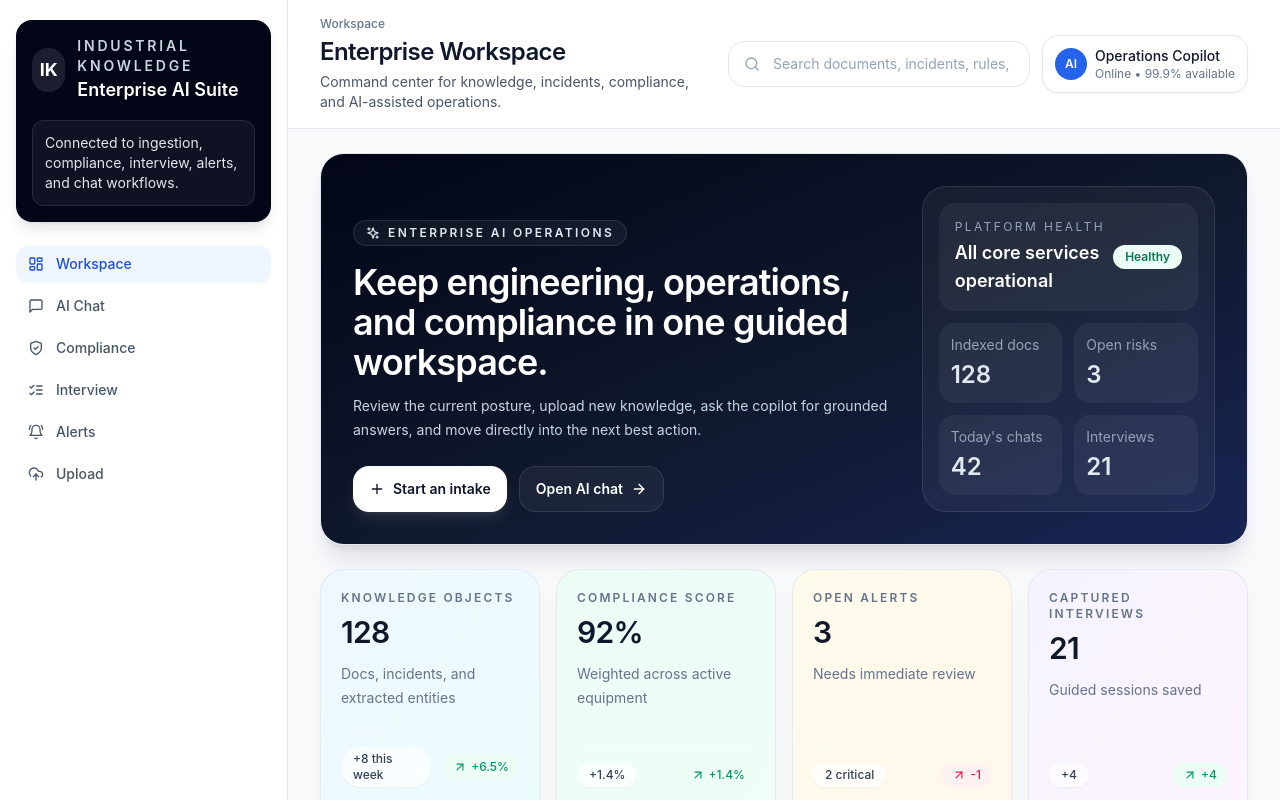
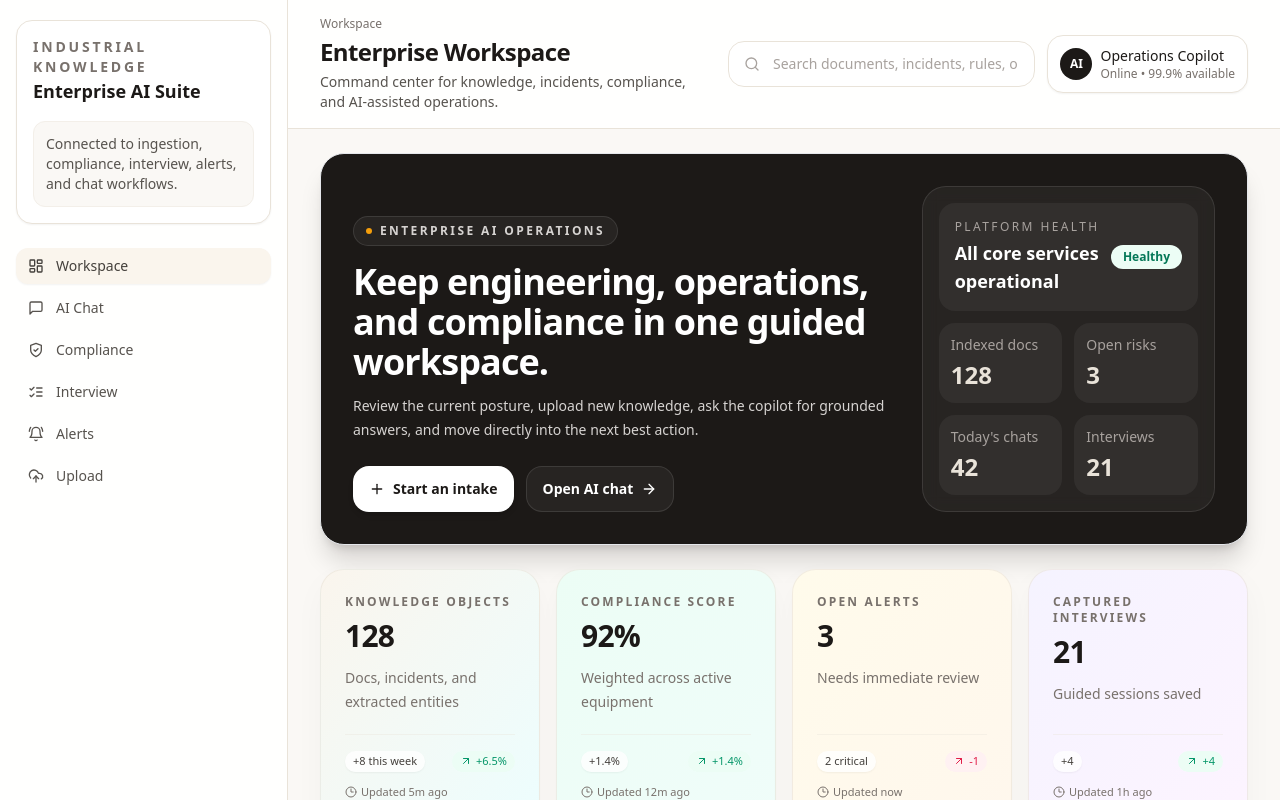
Before and after one commit to Ravindranbit/industrial-knowledge-intelligence, a Next.js app in the folder frontend/: page / in a window 1280 px wide. Shown: the top 800 px of the page. Built offline with nearby package versions, Linux system fonts and the light colour scheme.

Commit message:
Refactor UI styling to warm cream theme, fix card layouts, remove placeholder icons, and add Framer Motion transitions

```diff
--- a/frontend/components/enterprise-ui.js
+++ b/frontend/components/enterprise-ui.js
@@ -16,7 +16,7 @@ export function StatCard({ label, value, delta, hint, tone = 'blue', updated, tr
   }
 
   return (
-    <div className={`card group relative overflow-hidden bg-gradient-to-br ${toneClasses[tone]} min-h-[176px]`}>
+    <div className={`card group relative overflow-hidden bg-gradient-to-br ${toneClasses[tone]} min-h-[145px] py-4 px-5`}>
       <div className="flex h-full flex-col justify-between gap-5">
         <div>
           <div className="flex items-start justify-between gap-4">
@@ -29,13 +29,13 @@ export function StatCard({ label, value, delta, hint, tone = 'blue', updated, tr
           {hint && <div className="mt-3 text-sm leading-6 text-slate-500">{hint}</div>}
         </div>
 
-        <div className="space-y-3 border-t border-white/60 pt-4">
-          <div className="flex items-center justify-between gap-3 text-xs font-medium text-slate-500">
-            <span className="inline-flex items-center gap-2 rounded-full bg-white/70 px-3 py-1 text-slate-700 shadow-sm">{delta || 'Live metric'}</span>
-            {trend && <span className={`inline-flex items-center gap-1 rounded-full px-2.5 py-1 ${trendTone[trend.direction || 'flat'] || trendTone.flat}`}><ArrowUpRight className="h-3.5 w-3.5" />{trend.label}</span>}
+        <div className="space-y-3 border-t border-slate-200/40 pt-4">
+          <div className="flex flex-wrap items-center justify-between gap-2 text-[11px] font-medium text-slate-500">
+            <span className="inline-flex items-center gap-1.5 rounded-full bg-white/80 px-2 py-0.5 text-slate-700 shadow-sm">{delta || 'Live metric'}</span>
+            {trend && <span className={`inline-flex items-center gap-1 rounded-full px-2 py-0.5 ${trendTone[trend.direction || 'flat'] || trendTone.flat}`}><ArrowUpRight className="h-3 w-3" />{trend.label}</span>}
           </div>
-          <div className="flex items-center justify-between text-xs text-slate-500">
-            {updated ? <span className="inline-flex items-center gap-1.5"><Clock3 className="h-3.5 w-3.5" />{updated}</span> : <span>Updated recently</span>}
+          <div className="flex flex-wrap items-center justify-between gap-2 text-[11px] text-slate-500">
+            {updated ? <span className="inline-flex items-center gap-1"><Clock3 className="h-3 w-3" />{updated}</span> : <span>Updated recently</span>}
             {recentActivity && <span className="font-medium text-slate-600">{recentActivity}</span>}
           </div>
         </div>
@@ -48,7 +48,7 @@ export function SectionHeader({ eyebrow, title, description, action }) {
   return (
     <div className="flex flex-col gap-4 md:flex-row md:items-end md:justify-between">
       <div>
-        {eyebrow && <div className="inline-flex items-center gap-2 rounded-full bg-blue-50 px-3 py-1 text-xs font-semibold uppercase tracking-[0.18em] text-blue-700"><Sparkles className="h-3.5 w-3.5" />{eyebrow}</div>}
+        {eyebrow && <div className="inline-flex items-center gap-2 rounded-full bg-blue-50 px-3 py-1 text-xs font-semibold uppercase tracking-[0.18em] text-blue-700"><span className="h-1.5 w-1.5 rounded-full bg-blue-500" />{eyebrow}</div>}
         <h2 className="mt-3 text-2xl font-semibold tracking-tight text-slate-900 md:text-[2rem]">{title}</h2>
         {description && <p className="mt-3 max-w-3xl text-sm leading-6 text-slate-600 md:text-[15px]">{description}</p>}
       </div>
--- a/frontend/pages/_app.js
+++ b/frontend/pages/_app.js
@@ -40,15 +40,14 @@ function Layout({ children, meta }) {
     <div className="min-h-screen bg-slate-50 text-slate-900">
       <div className="flex min-h-screen">
         <aside className="hidden w-72 flex-col border-r border-slate-200 bg-white/90 px-4 py-5 backdrop-blur xl:flex">
-          <div className="mb-6 rounded-2xl bg-slate-950 px-4 py-4 text-white shadow-lg shadow-slate-900/10">
+          <div className="mb-6 rounded-2xl bg-white border border-slate-200 px-4 py-4 text-slate-900 shadow-sm">
             <div className="flex items-center gap-3">
-              <div className="flex h-11 w-11 items-center justify-center rounded-2xl bg-white/10 text-lg font-bold">IK</div>
               <div>
-                <div className="text-sm font-semibold uppercase tracking-[0.2em] text-slate-300">Industrial Knowledge</div>
+                <div className="text-sm font-semibold uppercase tracking-[0.2em] text-slate-500">Industrial Knowledge</div>
                 <div className="text-lg font-semibold">Enterprise AI Suite</div>
               </div>
             </div>
-            <div className="mt-4 rounded-xl border border-white/10 bg-white/5 p-3 text-sm text-slate-200">
+            <div className="mt-4 rounded-xl border border-slate-100 bg-slate-50 p-3 text-sm text-slate-600">
               Connected to ingestion, compliance, interview, alerts, and chat workflows.
             </div>
           </div>
@@ -75,7 +74,6 @@ function Layout({ children, meta }) {
           <header className="sticky top-0 z-20 border-b border-slate-200 bg-white/90 backdrop-blur">
             <div className="flex flex-col gap-4 px-4 py-4 xl:px-8">
               <div className="flex items-center gap-3 xl:hidden">
-                <div className="flex h-11 w-11 items-center justify-center rounded-2xl bg-slate-950 text-sm font-bold text-white">IK</div>
                 <div>
                   <div className="text-xs font-semibold uppercase tracking-[0.18em] text-slate-500">Industrial Knowledge</div>
                   <div className="text-base font-semibold text-slate-900">Enterprise AI Suite</div>
--- a/frontend/pages/index.js
+++ b/frontend/pages/index.js
@@ -18,21 +18,21 @@ const quickActions = [
 export default function Home() {
   return (
     <div className="space-y-6">
-      <section className="rounded-3xl border border-slate-200 bg-gradient-to-br from-slate-950 via-slate-900 to-blue-950 p-6 text-white shadow-xl shadow-slate-900/10 xl:p-8">
+      <section className="rounded-3xl border border-stone-850 bg-[#1C1917] p-6 text-white shadow-xl shadow-stone-950/15 xl:p-8">
         <div className="grid gap-6 xl:grid-cols-[1.3fr_0.7fr] xl:items-end">
           <div>
-            <div className="inline-flex items-center gap-2 rounded-full border border-white/10 bg-white/5 px-3 py-1 text-xs font-semibold uppercase tracking-[0.2em] text-slate-200">
-              <Sparkles className="h-3.5 w-3.5" />
+            <div className="inline-flex items-center gap-2 rounded-full border border-white/10 bg-white/5 px-3 py-1.5 text-xs font-semibold uppercase tracking-[0.2em] text-stone-300">
+              <span className="h-1.5 w-1.5 rounded-full bg-amber-500" />
               Enterprise AI Operations
             </div>
             <h2 className="mt-4 max-w-3xl text-3xl font-semibold tracking-tight xl:text-4xl">
               Keep engineering, operations, and compliance in one guided workspace.
             </h2>
-            <p className="mt-3 max-w-2xl text-sm leading-6 text-slate-300">
+            <p className="mt-3 max-w-2xl text-sm leading-6 text-stone-300">
               Review the current posture, upload new knowledge, ask the copilot for grounded answers, and move directly into the next best action.
             </p>
             <div className="mt-6 flex flex-wrap gap-3">
-              <Link href="/ingest" className="inline-flex items-center gap-2 rounded-2xl bg-white px-4 py-3 text-sm font-semibold text-slate-900 shadow-lg shadow-white/10 transition hover:-translate-y-0.5">
+              <Link href="/ingest" className="inline-flex items-center gap-2 rounded-2xl bg-white px-4 py-3 text-sm font-semibold text-stone-900 shadow-md transition hover:-translate-y-0.5">
                 <Plus className="h-4 w-4" />
                 Start an intake
               </Link>
--- a/frontend/pages/ingest.js
+++ b/frontend/pages/ingest.js
@@ -59,7 +59,7 @@ export default function Ingest() {
 
   return (
     <div className="space-y-6">
-      <section className="card grid gap-6 xl:grid-cols-[1.1fr_0.9fr] xl:items-end">
+      <section className="card grid gap-6 xl:grid-cols-[0.8fr_2.2fr] xl:items-end">
         <div>
           <SectionHeader
             eyebrow="Document intake"
@@ -151,7 +151,7 @@ export default function Ingest() {
           </div>
 
           <div className="card">
-            <div className="flex items-center gap-2 text-sm font-semibold text-slate-900"><Sparkles className="h-4 w-4 text-blue-600" />Recommended next steps</div>
+            <div className="flex items-center gap-2 text-sm font-semibold text-slate-900"><CheckCircle2 className="h-4 w-4 text-blue-600" />Recommended next steps</div>
             <div className="mt-4 space-y-3 text-sm text-slate-600">
               <div className="rounded-2xl bg-slate-50 p-4">Review extracted metadata for accuracy.</div>
               <div className="rounded-2xl bg-slate-50 p-4">Ask the copilot to summarize the new content.</div>
--- a/frontend/styles/globals.css
+++ b/frontend/styles/globals.css
@@ -2,33 +2,77 @@
 @tailwind components;
 @tailwind utilities;
 
-:root{
-  --bg: #F8FAFC;
+@import url('https://fonts.googleapis.com/css2?family=Plus+Jakarta+Sans:wght@300;400;500;600;700&display=swap');
+
+:root {
+  --bg: #FAF9F6;
   --card: #FFFFFF;
-  --primary: #2563EB;
-  --secondary: #1E40AF;
-  --accent: #0EA5E9;
-  --ring: rgba(37, 99, 235, 0.18);
+  --primary: #1C1917; /* Stone 900 */
+  --secondary: #44403C; /* Stone 700 */
+  --accent: #C2410C; /* Terracotta/Warm Amber */
+  --ring: rgba(28, 25, 23, 0.06);
+  --border: #EAE6DF;
 }
 
 @layer base {
-  html,body,#__next{height:100%}
-  html{scroll-behavior:smooth}
-  body{background:linear-gradient(180deg,#f8fafc 0%,#f7faff 100%);font-family:Inter, ui-sans-serif, system-ui, -apple-system, 'Segoe UI', Roboto, 'Helvetica Neue', Arial;color:#0f172a;text-rendering:optimizeLegibility}
-  a{color:var(--primary)}
-  :focus-visible{outline:none;box-shadow:0 0 0 4px var(--ring)}
-  ::selection{background:#dbeafe;color:#0f172a}
-  h1,h2,h3,h4{letter-spacing:-0.02em}
+  html, body, #__next {
+    height: 100%;
+  }
+  html {
+    scroll-behavior: smooth;
+  }
+  body {
+    background: linear-gradient(180deg, #FAF9F6 0%, #F5F2EB 100%);
+    font-family: 'Plus Jakarta Sans', ui-sans-serif, system-ui, -apple-system, sans-serif;
+    color: #1C1917;
+    text-rendering: optimizeLegibility;
+  }
+  a {
+    color: var(--accent);
+    text-decoration-line: none;
+    transition: color 0.15s ease;
+  }
+  a:hover {
+    color: var(--primary);
+  }
+  :focus-visible {
+    outline: none;
+    box-shadow: 0 0 0 4px var(--ring);
+  }
+  ::selection {
+    background: #EADFCB;
+    color: #1C1917;
+  }
+  h1, h2, h3, h4 {
+    letter-spacing: -0.03em;
+    font-weight: 600;
+  }
 }
 
-.card{@apply bg-white rounded-3xl border border-slate-200/80 p-5 shadow-[0_1px_2px_rgba(15,23,42,0.04),0_12px_24px_rgba(15,23,42,0.04)] transition duration-200 ease-out}
-.card:hover{@apply shadow-[0_8px_24px_rgba(15,23,42,0.08)] -translate-y-0.5 border-slate-300/70}
-.card:focus-within{@apply border-blue-200 shadow-[0_8px_24px_rgba(37,99,235,0.08)]}
+.card {
+  @apply bg-white rounded-3xl border border-slate-200/60 p-6 shadow-[0_2px_4px_rgba(28,25,23,0.02),0_12px_32px_rgba(28,25,23,0.03)] transition duration-300 ease-out;
+}
+.card:hover {
+  @apply shadow-[0_8px_32px_rgba(28,25,23,0.06)] -translate-y-0.5 border-slate-300/60;
+}
+.card:focus-within {
+  @apply border-stone-400 shadow-[0_8px_32px_rgba(28,25,23,0.06)];
+}
 
 @layer components {
-  .ui-input{@apply w-full rounded-2xl border border-slate-200 bg-white px-4 py-3 text-sm text-slate-900 transition placeholder:text-slate-400 focus:border-blue-300 focus:ring-4 focus:ring-blue-100}
-  .ui-button{@apply inline-flex items-center justify-center gap-2 rounded-2xl bg-blue-600 px-4 py-3 text-sm font-semibold text-white shadow-lg shadow-blue-600/20 transition duration-200 ease-out hover:-translate-y-0.5 hover:bg-blue-700 active:translate-y-0 disabled:cursor-not-allowed disabled:opacity-60}
-  .ui-button-secondary{@apply inline-flex items-center justify-center gap-2 rounded-2xl border border-slate-200 bg-white px-4 py-3 text-sm font-semibold text-slate-700 shadow-sm transition duration-200 ease-out hover:-translate-y-0.5 hover:border-slate-300 hover:bg-slate-50 active:translate-y-0}
-  .ui-label{@apply text-sm font-semibold text-slate-700}
-  .ui-helper{@apply text-sm leading-6 text-slate-500}
+  .ui-input {
+    @apply w-full rounded-2xl border border-slate-200 bg-white px-4 py-3 text-sm text-slate-900 transition placeholder:text-slate-400 focus:border-stone-400 focus:ring-4 focus:ring-stone-100;
+  }
+  .ui-button {
+    @apply inline-flex items-center justify-center gap-2 rounded-2xl bg-stone-900 px-4 py-3 text-sm font-semibold text-white shadow-md transition duration-200 ease-out hover:-translate-y-0.5 hover:bg-stone-800 active:translate-y-0 disabled:cursor-not-allowed disabled:opacity-60;
+  }
+  .ui-button-secondary {
+    @apply inline-flex items-center justify-center gap-2 rounded-2xl border border-slate-200 bg-white px-4 py-3 text-sm font-semibold text-slate-700 shadow-sm transition duration-200 ease-out hover:-translate-y-0.5 hover:border-slate-300 hover:bg-slate-50 active:translate-y-0;
+  }
+  .ui-label {
+    @apply text-sm font-semibold text-slate-700;
+  }
+  .ui-helper {
+    @apply text-sm leading-6 text-slate-500;
+  }
 }
--- a/frontend/tailwind.config.js
+++ b/frontend/tailwind.config.js
@@ -6,10 +6,36 @@ module.exports = {
   theme: {
     extend: {
       colors: {
-        primary: '#2563EB',
-        secondary: '#1E40AF',
-        accent: '#0EA5E9',
-        bg: '#F8FAFC'
+        primary: '#1C1917',
+        secondary: '#44403C',
+        accent: '#C2410C',
+        bg: '#FAF9F6',
+        blue: {
+          50: '#FAF5ED',   // warm cream tint
+          100: '#EADFCB',
+          200: '#D2BFA4',
+          300: '#C5AF92',
+          400: '#A28C73',
+          500: '#B45309',   // warm terracotta/amber accent
+          600: '#1C1917',   // premium deep charcoal for primary buttons
+          700: '#44403C',   // dark stone for hover text
+          800: '#2E251B',
+          900: '#1C1917',
+          950: '#0C0A09'
+        },
+        slate: {
+          50: '#FAF8F5',   // soft cream page background
+          100: '#F3EFE9',  // light warm gray container bg
+          200: '#E9E3D9',  // soft divider lines
+          300: '#DDD5C7',
+          400: '#A8A29E',  // stone-400
+          500: '#78716C',  // stone-500 (muted text)
+          600: '#57534E',  // stone-600
+          700: '#44403C',  // stone-700
+          800: '#292524',  // stone-800
+          900: '#1C1917',  // stone-900 (primary text)
+          950: '#0C0A09'
+        }
       }
     }
   },
```
Also changed, not shown: frontend/pages/alerts.js (+10 -2 lines), frontend/pages/chat.js (+6 -2 lines), frontend/pages/compliance.js (+12 -2 lines), frontend/pages/interview.js (+22 -10 lines), 2 other files (tests, documents, lock files or other folders).
